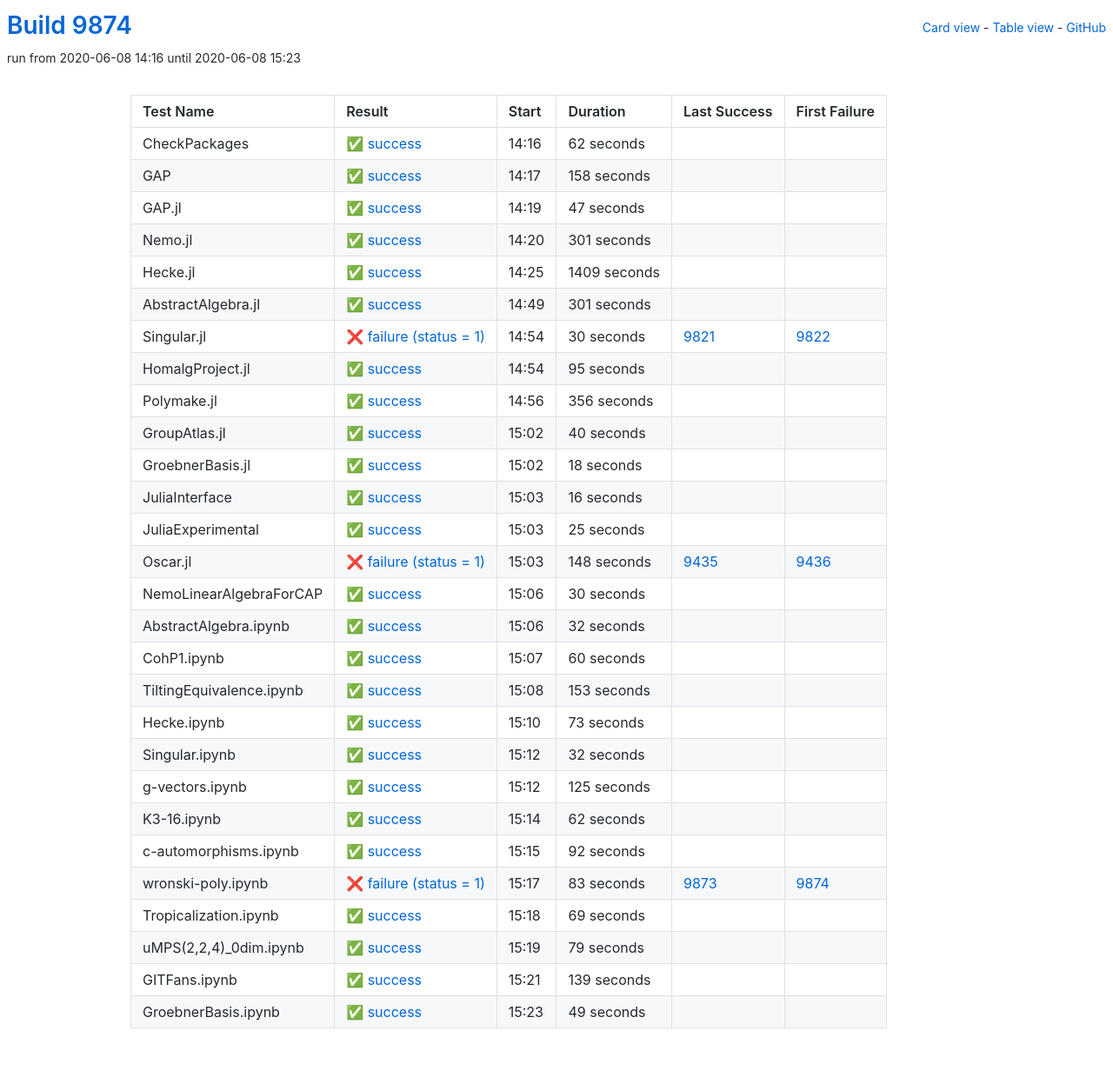
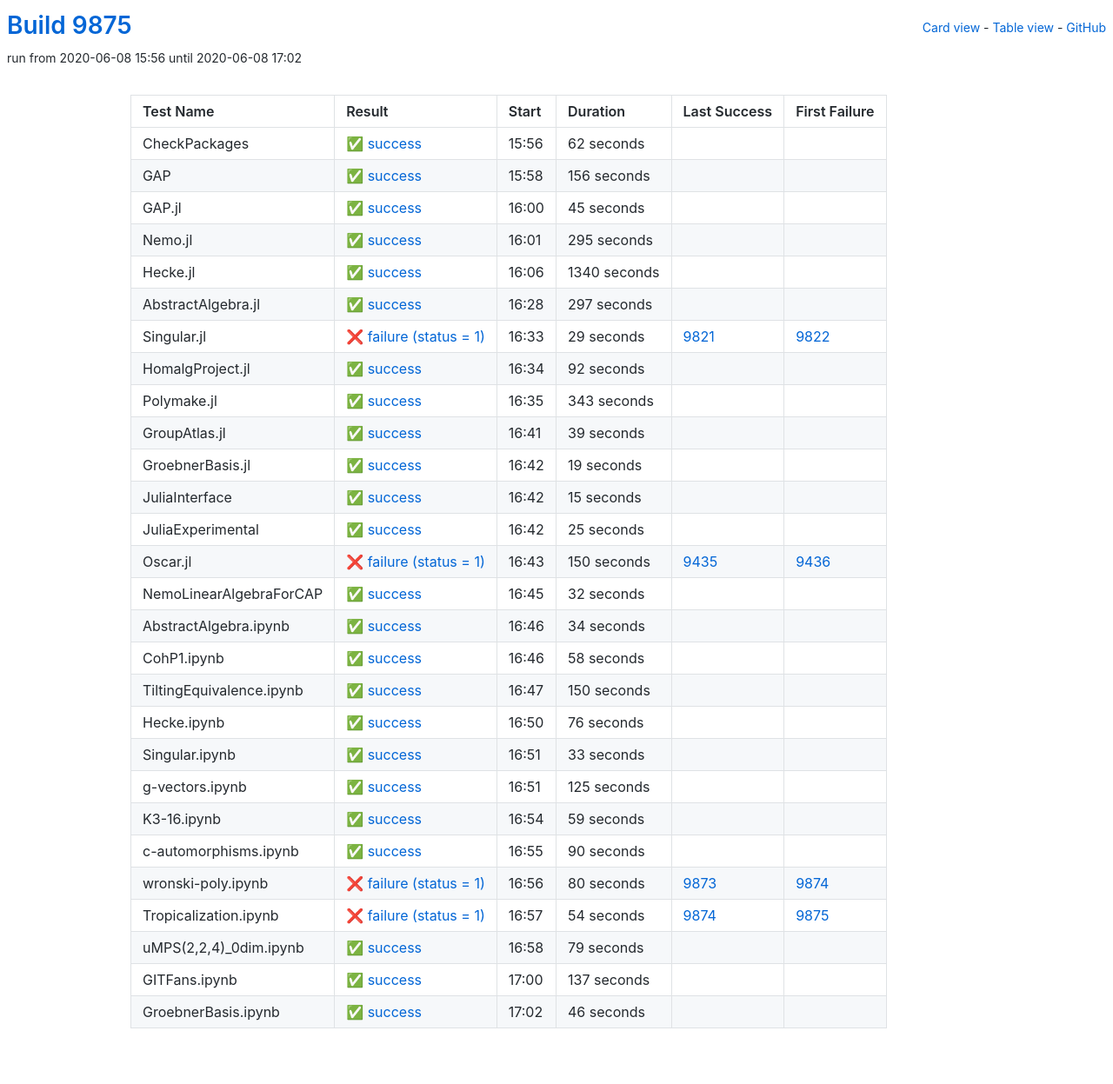
Before and after one commit to oscar-system/oscar-ci-status, a Jekyll site: the page built from table.html, in a window 1280 px wide. Shown: the whole page at 87% size. Built offline with Jekyll 4.4.1, drawn with Linux system fonts in a browser that asks for light colours.

Commit message:
Build 9875

```diff
--- a/_data/ci.yml
+++ b/_data/ci.yml
@@ -1,5 +1,5 @@
-build: 9874
-build_url: https://oscarci.mathematik.uni-kl.de/job/oscar/9874/
+build: 9875
+build_url: https://oscarci.mathematik.uni-kl.de/job/oscar/9875/
 job: oscar
 tests:
 - duration: 62
@@ -9,141 +9,141 @@
   id: checkpackages
   last_success: false
   last_success_url: null
-  log: https://oscarci.mathematik.uni-kl.de/job/oscar/9874/artifact/logs/build-9874/CheckPackages.log
+  log: https://oscarci.mathematik.uni-kl.de/job/oscar/9875/artifact/logs/build-9875/CheckPackages.log
   name: CheckPackages
-  start: 2020-06-08 14:16
+  start: 2020-06-08 15:56
   status: success
   success: true
-- duration: 158
+- duration: 156
   exitcode: 0
   first_failure: false
   first_failure_url: null
   id: gap
   last_success: false
   last_success_url: null
-  log: https://oscarci.mathematik.uni-kl.de/job/oscar/9874/artifact/logs/build-9874/GAP.log
+  log: https://oscarci.mathematik.uni-kl.de/job/oscar/9875/artifact/logs/build-9875/GAP.log
   name: GAP
-  start: 2020-06-08 14:17
+  start: 2020-06-08 15:58
   status: success
   success: true
-- duration: 47
+- duration: 45
   exitcode: 0
   first_failure: false
   first_failure_url: null
   id: gap-jl
   last_success: false
   last_success_url: null
-  log: https://oscarci.mathematik.uni-kl.de/job/oscar/9874/artifact/logs/build-9874/GAP.jl.log
+  log: https://oscarci.mathematik.uni-kl.de/job/oscar/9875/artifact/logs/build-9875/GAP.jl.log
   name: GAP.jl
-  start: 2020-06-08 14:19
+  start: 2020-06-08 16:00
   status: success
   success: true
-- duration: 301
+- duration: 295
   exitcode: 0
   first_failure: false
   first_failure_url: null
   id: nemo-jl
   last_success: false
   last_success_url: null
-  log: https://oscarci.mathematik.uni-kl.de/job/oscar/9874/artifact/logs/build-9874/Nemo.jl.log
+  log: https://oscarci.mathematik.uni-kl.de/job/oscar/9875/artifact/logs/build-9875/Nemo.jl.log
   name: Nemo.jl
-  start: 2020-06-08 14:20
+  start: 2020-06-08 16:01
   status: success
   success: true
-- duration: 1409
+- duration: 1340
   exitcode: 0
   first_failure: false
   first_failure_url: null
   id: hecke-jl
   last_success: false
   last_success_url: null
-  log: https://oscarci.mathematik.uni-kl.de/job/oscar/9874/artifact/logs/build-9874/Hecke.jl.log
+  log: https://oscarci.mathematik.uni-kl.de/job/oscar/9875/artifact/logs/build-9875/Hecke.jl.log
   name: Hecke.jl
-  start: 2020-06-08 14:25
+  start: 2020-06-08 16:06
   status: success
   success: true
-- duration: 301
+- duration: 297
   exitcode: 0
   first_failure: false
   first_failure_url: null
   id: abstractalgebra-jl
   last_success: false
   last_success_url: null
-  log: https://oscarci.mathematik.uni-kl.de/job/oscar/9874/artifact/logs/build-9874/AbstractAlgebra.jl.log
+  log: https://oscarci.mathematik.uni-kl.de/job/oscar/9875/artifact/logs/build-9875/AbstractAlgebra.jl.log
   name: AbstractAlgebra.jl
-  start: 2020-06-08 14:49
+  start: 2020-06-08 16:28
   status: success
   success: true
-- duration: 30
+- duration: 29
   exitcode: 1
   first_failure: 9822
   first_failure_url: https://oscarci.mathematik.uni-kl.de/job/oscar/9822/
   id: singular-jl
   last_success: 9821
   last_success_url: https://oscarci.mathematik.uni-kl.de/job/oscar/9821/
-  log: https://oscarci.mathematik.uni-kl.de/job/oscar/9874/artifact/logs/build-9874/Singular.jl.log
+  log: https://oscarci.mathematik.uni-kl.de/job/oscar/9875/artifact/logs/build-9875/Singular.jl.log
   name: Singular.jl
-  start: 2020-06-08 14:54
+  start: 2020-06-08 16:33
   status: failure
   success: false
-- duration: 95
+- duration: 92
   exitcode: 0
   first_failure: false
   first_failure_url: null
   id: homalgproject-jl
   last_success: false
   last_success_url: null
-  log: https://oscarci.mathematik.uni-kl.de/job/oscar/9874/artifact/logs/build-9874/HomalgProject.jl.log
+  log: https://oscarci.mathematik.uni-kl.de/job/oscar/9875/artifact/logs/build-9875/HomalgProject.jl.log
   name: HomalgProject.jl
-  start: 2020-06-08 14:54
+  start: 2020-06-08 16:34
   status: success
   success: true
-- duration: 356
+- duration: 343
   exitcode: 0
   first_failure: false
   first_failure_url: null
   id: polymake-jl
   last_success: false
   last_success_url: null
-  log: https://oscarci.mathematik.uni-kl.de/job/oscar/9874/artifact/logs/build-9874/Polymake.jl.log
+  log: https://oscarci.mathematik.uni-kl.de/job/oscar/9875/artifact/logs/build-9875/Polymake.jl.log
   name: Polymake.jl
-  start: 2020-06-08 14:56
+  start: 2020-06-08 16:35
   status: success
   success: true
-- duration: 40
+- duration: 39
   exitcode: 0
   first_failure: false
   first_failure_url: null
   id: groupatlas-jl
   last_success: false
   last_success_url: null
-  log: https://oscarci.mathematik.uni-kl.de/job/oscar/9874/artifact/logs/build-9874/GroupAtlas.jl.log
+  log: https://oscarci.mathematik.uni-kl.de/job/oscar/9875/artifact/logs/build-9875/GroupAtlas.jl.log
   name: GroupAtlas.jl
-  start: 2020-06-08 15:02
+  start: 2020-06-08 16:41
   status: success
   success: true
-- duration: 18
+- duration: 19
   exitcode: 0
   first_failure: false
   first_failure_url: null
   id: groebnerbasis-jl
   last_success: false
   last_success_url: null
-  log: https://oscarci.mathematik.uni-kl.de/job/oscar/9874/artifact/logs/build-9874/GroebnerBasis.jl.log
+  log: https://oscarci.mathematik.uni-kl.de/job/oscar/9875/artifact/logs/build-9875/GroebnerBasis.jl.log
   name: GroebnerBasis.jl
-  start: 2020-06-08 15:02
+  start: 2020-06-08 16:42
   status: success
   success: true
-- duration: 16
+- duration: 15
   exitcode: 0
   first_failure: false
   first_failure_url: null
   id: juliainterface
   last_success: false
   last_success_url: null
-  log: https://oscarci.mathematik.uni-kl.de/job/oscar/9874/artifact/logs/build-9874/JuliaInterface.log
+  log: https://oscarci.mathematik.uni-kl.de/job/oscar/9875/artifact/logs/build-9875/JuliaInterface.log
   name: JuliaInterface
-  start: 2020-06-08 15:03
+  start: 2020-06-08 16:42
   status: success
   success: true
 - duration: 25
@@ -153,93 +153,93 @@
   id: juliaexperimental
   last_success: false
   last_success_url: null
-  log: https://oscarci.mathematik.uni-kl.de/job/oscar/9874/artifact/logs/build-9874/JuliaExperimental.log
+  log: https://oscarci.mathematik.uni-kl.de/job/oscar/9875/artifact/logs/build-9875/JuliaExperimental.log
   name: JuliaExperimental
-  start: 2020-06-08 15:03
+  start: 2020-06-08 16:42
   status: success
   success: true
-- duration: 148
+- duration: 150
   exitcode: 1
   first_failure: 9436
   first_failure_url: https://oscarci.mathematik.uni-kl.de/job/oscar/9436/
   id: oscar-jl
   last_success: 9435
   last_success_url: https://oscarci.mathematik.uni-kl.de/job/oscar/9435/
-  log: https://oscarci.mathematik.uni-kl.de/job/oscar/9874/artifact/logs/build-9874/Oscar.jl.log
+  log: https://oscarci.mathematik.uni-kl.de/job/oscar/9875/artifact/logs/build-9875/Oscar.jl.log
   name: Oscar.jl
-  start: 2020-06-08 15:03
+  start: 2020-06-08 16:43
   status: failure
   success: false
-- duration: 30
+- duration: 32
   exitcode: 0
   first_failure: false
   first_failure_url: null
   id: nemolinearalgebraforcap
   last_success: false
   last_success_url: null
-  log: https://oscarci.mathematik.uni-kl.de/job/oscar/9874/artifact/logs/build-9874/NemoLinearAlgebraForCAP.log
+  log: https://oscarci.mathematik.uni-kl.de/job/oscar/9875/artifact/logs/build-9875/NemoLinearAlgebraForCAP.log
   name: NemoLinearAlgebraForCAP
-  start: 2020-06-08 15:06
+  start: 2020-06-08 16:45
   status: success
   success: true
-- duration: 32
+- duration: 34
   exitcode: 0
   first_failure: false
   first_failure_url: null
   id: abstractalgebra-ipynb
   last_success: false
   last_success_url: null
-  log: https://oscarci.mathematik.uni-kl.de/job/oscar/9874/artifact/logs/build-9874/AbstractAlgebra.ipynb.log
+  log: https://oscarci.mathematik.uni-kl.de/job/oscar/9875/artifact/logs/build-9875/AbstractAlgebra.ipynb.log
   name: AbstractAlgebra.ipynb
-  start: 2020-06-08 15:06
+  start: 2020-06-08 16:46
   status: success
   success: true
-- duration: 60
+- duration: 58
   exitcode: 0
   first_failure: false
   first_failure_url: null
   id: cohp1-ipynb
   last_success: false
   last_success_url: null
-  log: https://oscarci.mathematik.uni-kl.de/job/oscar/9874/artifact/logs/build-9874/CohP1.ipynb.log
+  log: https://oscarci.mathematik.uni-kl.de/job/oscar/9875/artifact/logs/build-9875/CohP1.ipynb.log
   name: CohP1.ipynb
-  start: 2020-06-08 15:07
+  start: 2020-06-08 16:46
   status: success
   success: true
-- duration: 153
+- duration: 150
   exitcode: 0
   first_failure: false
   first_failure_url: null
   id: tiltingequivalence-ipynb
   last_success: false
   last_success_url: null
-  log: https://oscarci.mathematik.uni-kl.de/job/oscar/9874/artifact/logs/build-9874/TiltingEquivalence.ipynb.log
+  log: https://oscarci.mathematik.uni-kl.de/job/oscar/9875/artifact/logs/build-9875/TiltingEquivalence.ipynb.log
   name: TiltingEquivalence.ipynb
-  start: 2020-06-08 15:08
+  start: 2020-06-08 16:47
   status: success
   success: true
-- duration: 73
+- duration: 76
   exitcode: 0
   first_failure: false
   first_failure_url: null
   id: hecke-ipynb
   last_success: false
   last_success_url: null
-  log: https://oscarci.mathematik.uni-kl.de/job/oscar/9874/artifact/logs/build-9874/Hecke.ipynb.log
+  log: https://oscarci.mathematik.uni-kl.de/job/oscar/9875/artifact/logs/build-9875/Hecke.ipynb.log
   name: Hecke.ipynb
-  start: 2020-06-08 15:10
+  start: 2020-06-08 16:50
   status: success
   success: true
-- duration: 32
+- duration: 33
   exitcode: 0
   first_failure: false
   first_failure_url: null
   id: singular-ipynb
   last_success: false
   last_success_url: null
-  log: https://oscarci.mathematik.uni-kl.de/job/oscar/9874/artifact/logs/build-9874/Singular.ipynb.log
+  log: https://oscarci.mathematik.uni-kl.de/job/oscar/9875/artifact/logs/build-9875/Singular.ipynb.log
   name: Singular.ipynb
-  start: 2020-06-08 15:12
+  start: 2020-06-08 16:51
   status: success
   success: true
 - duration: 125
@@ -249,59 +249,59 @@
   id: g-vectors-ipynb
   last_success: false
   last_success_url: null
-  log: https://oscarci.mathematik.uni-kl.de/job/oscar/9874/artifact/logs/build-9874/g-vectors.ipynb.log
+  log: https://oscarci.mathematik.uni-kl.de/job/oscar/9875/artifact/logs/build-9875/g-vectors.ipynb.log
   name: g-vectors.ipynb
-  start: 2020-06-08 15:12
+  start: 2020-06-08 16:51
   status: success
   success: true
-- duration: 62
+- duration: 59
   exitcode: 0
   first_failure: false
   first_failure_url: null
   id: k3-16-ipynb
   last_success: false
   last_success_url: null
-  log: https://oscarci.mathematik.uni-kl.de/job/oscar/9874/artifact/logs/build-9874/K3-16.ipynb.log
+  log: https://oscarci.mathematik.uni-kl.de/job/oscar/9875/artifact/logs/build-9875/K3-16.ipynb.log
   name: K3-16.ipynb
-  start: 2020-06-08 15:14
+  start: 2020-06-08 16:54
   status: success
   success: true
-- duration: 92
+- duration: 90
   exitcode: 0
   first_failure: false
   first_failure_url: null
   id: c-automorphisms-ipynb
   last_success: false
   last_success_url: null
-  log: https://oscarci.mathematik.uni-kl.de/job/oscar/9874/artifact/logs/build-9874/c-automorphisms.ipynb.log
+  log: https://oscarci.mathematik.uni-kl.de/job/oscar/9875/artifact/logs/build-9875/c-automorphisms.ipynb.log
   name: c-automorphisms.ipynb
-  start: 2020-06-08 15:15
+  start: 2020-06-08 16:55
   status: success
   success: true
-- duration: 83
+- duration: 80
   exitcode: 1
   first_failure: 9874
   first_failure_url: https://oscarci.mathematik.uni-kl.de/job/oscar/9874/
   id: wronski-poly-ipynb
   last_success: 9873
   last_success_url: https://oscarci.mathematik.uni-kl.de/job/oscar/9873/
-  log: https://oscarci.mathematik.uni-kl.de/job/oscar/9874/artifact/logs/build-9874/wronski-poly.ipynb.log
+  log: https://oscarci.mathematik.uni-kl.de/job/oscar/9875/artifact/logs/build-9875/wronski-poly.ipynb.log
   name: wronski-poly.ipynb
-  start: 2020-06-08 15:17
+  start: 2020-06-08 16:56
   status: failure
   success: false
-- duration: 69
-  exitcode: 0
-  first_failure: false
-  first_failure_url: null
+- duration: 54
+  exitcode: 1
+  first_failure: 9875
+  first_failure_url: https://oscarci.mathematik.uni-kl.de/job/oscar/9875/
   id: tropicalization-ipynb
-  last_success: false
-  last_success_url: null
-  log: https://oscarci.mathematik.uni-kl.de/job/oscar/9874/artifact/logs/build-9874/Tropicalization.ipynb.log
+  last_success: 9874
+  last_success_url: https://oscarci.mathematik.uni-kl.de/job/oscar/9874/
+  log: https://oscarci.mathematik.uni-kl.de/job/oscar/9875/artifact/logs/build-9875/Tropicalization.ipynb.log
   name: Tropicalization.ipynb
-  start: 2020-06-08 15:18
-  status: success
-  success: true
+  start: 2020-06-08 16:57
+  status: failure
+  success: false
 - duration: 79
   exitcode: 0
   first_failure: false
@@ -309,32 +309,32 @@
   id: umps-2-2-4-0dim-ipynb
   last_success: false
   last_success_url: null
-  log: https://oscarci.mathematik.uni-kl.de/job/oscar/9874/artifact/logs/build-9874/uMPS-2-2-4-_0dim.ipynb.log
+  log: https://oscarci.mathematik.uni-kl.de/job/oscar/9875/artifact/logs/build-9875/uMPS-2-2-4-_0dim.ipynb.log
   name: uMPS(2,2,4)_0dim.ipynb
-  start: 2020-06-08 15:19
+  start: 2020-06-08 16:58
   status: success
   success: true
-- duration: 139
+- duration: 137
   exitcode: 0
   first_failure: false
   first_failure_url: null
   id: gitfans-ipynb
   last_success: false
   last_success_url: null
-  log: https://oscarci.mathematik.uni-kl.de/job/oscar/9874/artifact/logs/build-9874/GITFans.ipynb.log
+  log: https://oscarci.mathematik.uni-kl.de/job/oscar/9875/artifact/logs/build-9875/GITFans.ipynb.log
   name: GITFans.ipynb
-  start: 2020-06-08 15:21
+  start: 2020-06-08 17:00
   status: success
   success: true
-- duration: 49
+- duration: 46
   exitcode: 0
   first_failure: false
   first_failure_url: null
   id: groebnerbasis-ipynb
   last_success: false
   last_success_url: null
-  log: https://oscarci.mathematik.uni-kl.de/job/oscar/9874/artifact/logs/build-9874/GroebnerBasis.ipynb.log
+  log: https://oscarci.mathematik.uni-kl.de/job/oscar/9875/artifact/logs/build-9875/GroebnerBasis.ipynb.log
   name: GroebnerBasis.ipynb
-  start: 2020-06-08 15:23
+  start: 2020-06-08 17:02
   status: success
   success: true
```
Also changed, not shown: README.md.
